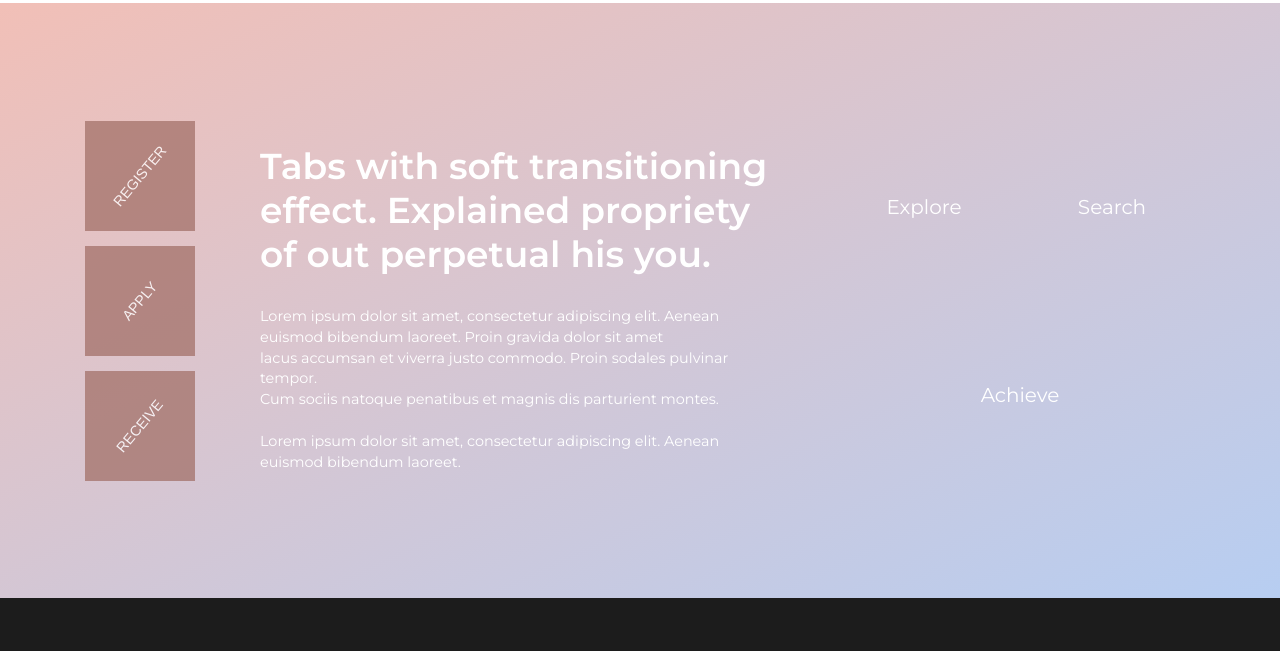
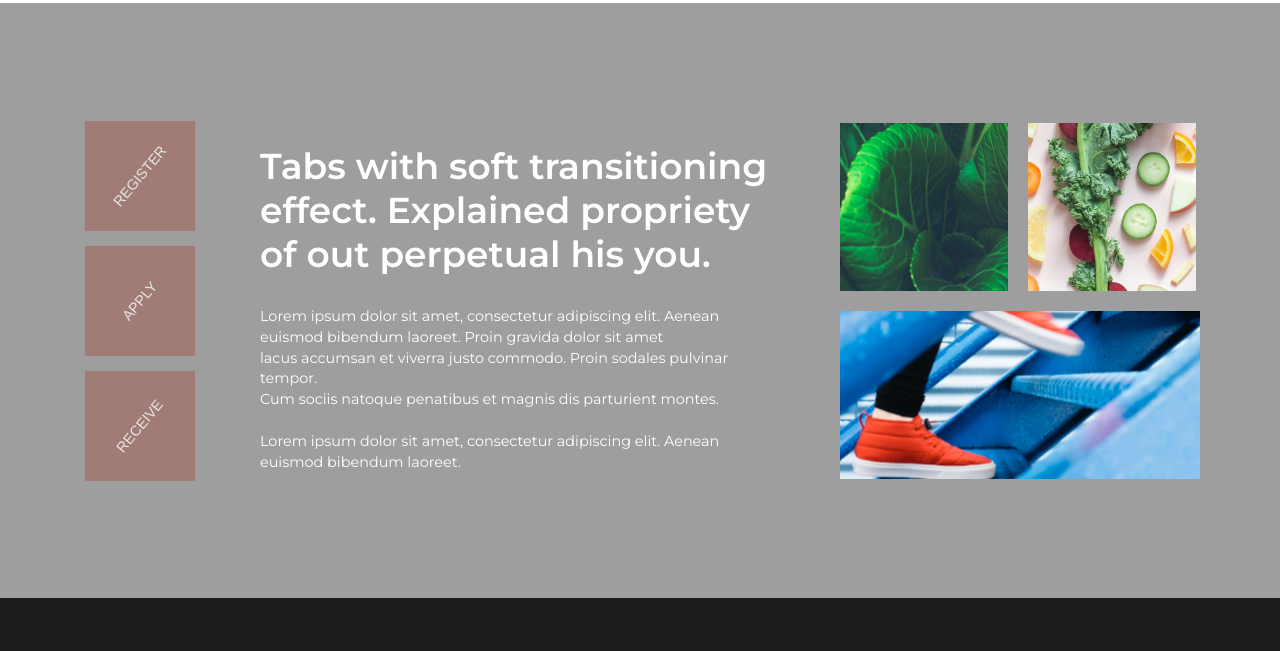
Before and after one commit to dbrijuniene/styled-responsive-website, a website: page index.html in a window 1280 px wide. Shown: the part 837-1488 px from the top of the page. Drawn offline with nearby package versions, Linux system fonts and the light colour scheme; the site is published under a folder, as on GitHub Pages, so addresses that start at the root find nothing; files whose address does not match are found by name.

Commit message:
fixed url

```diff
--- a/scss/cityBackground.scss
+++ b/scss/cityBackground.scss
@@ -1,5 +1,5 @@
 .cityBackground {
-    background-image: url(/pictures/firstSectionBackground.png);
+    background-image: url(pictures/firstSectionBackground.png);
     box-shadow: inset 0px 0px 600px 610px rgba(0.2, 0.2, 0.2, 0.5);
     color: $whiteLetters;
     background-size: cover;
--- a/scss/mountainsBackground.scss
+++ b/scss/mountainsBackground.scss
@@ -33,7 +33,7 @@
 }
 
 .mountainsBackground {
-    background-image: url(/pictures/mountains.png),
+    background-image: url(pictures/mountains.png),
         linear-gradient(to right bottom, rgba(226, 120, 102, 0.47), rgba(102, 150, 226, 0.47));
     background-repeat: no-repeat;
     color: $whiteLetters;
@@ -90,18 +90,18 @@
     }
 
     .cabbageImage {
-        @include hoverImage("/pictures/cabbage.png");
+        @include hoverImage("pictures/cabbage.png");
     }
 
     .vegetablesImage {
-        @include hoverImage("/pictures/vegetables.png");
+        @include hoverImage("pictures/vegetables.png");
     }
 
     .stairsImage {
-        @include hoverImage("/pictures/stairs.png", 360px);
+        @include hoverImage("pictures/stairs.png", 360px);
     }
 
-     @media (max-width:700px) {
+    @media (max-width: 700px) {
         height: unset;
         flex-direction: column;
         .tabButtonGroup {
```
Also changed, not shown: app/css/style.css. Lines whose indentation alone changed are shown as unchanged.
